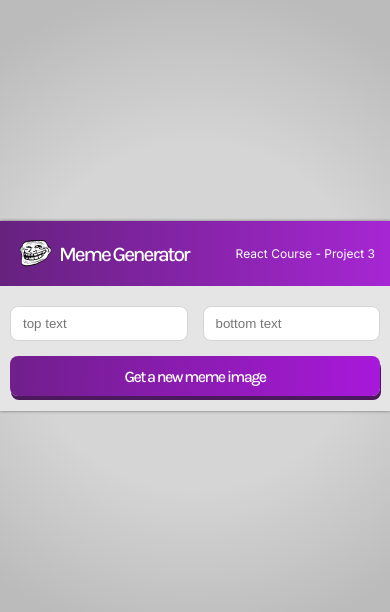
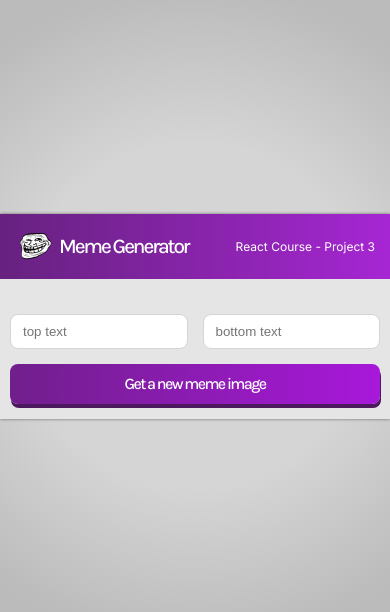
Before and after one commit to will-s-205/meme-generator, a JavaScript app: page / in a window 390 px wide. Shown: the part 106-718 px from the top of the page. Built offline with nearby package versions, Linux system fonts and the light colour scheme; the HTML template or start-up script is replaced by a standard one.

Commit message:
@media witdh increase

```diff
--- a/src/App.css
+++ b/src/App.css
@@ -100,7 +100,7 @@ main {
   background: radial-gradient(circle, rgba(213, 213, 213, 1) 37%, rgba(187, 187, 187, 1) 71%);
 }
 
-@media (max-width: 530px) {
+@media (max-width: 550px) {
 
   nav {
     width: 100vw;
@@ -117,7 +117,7 @@ main {
   }
 
   main {
-    padding-top: 20px;
+    padding-top: 35px;
     padding-left: 10px;
     padding-right: 10px;
   }
```
